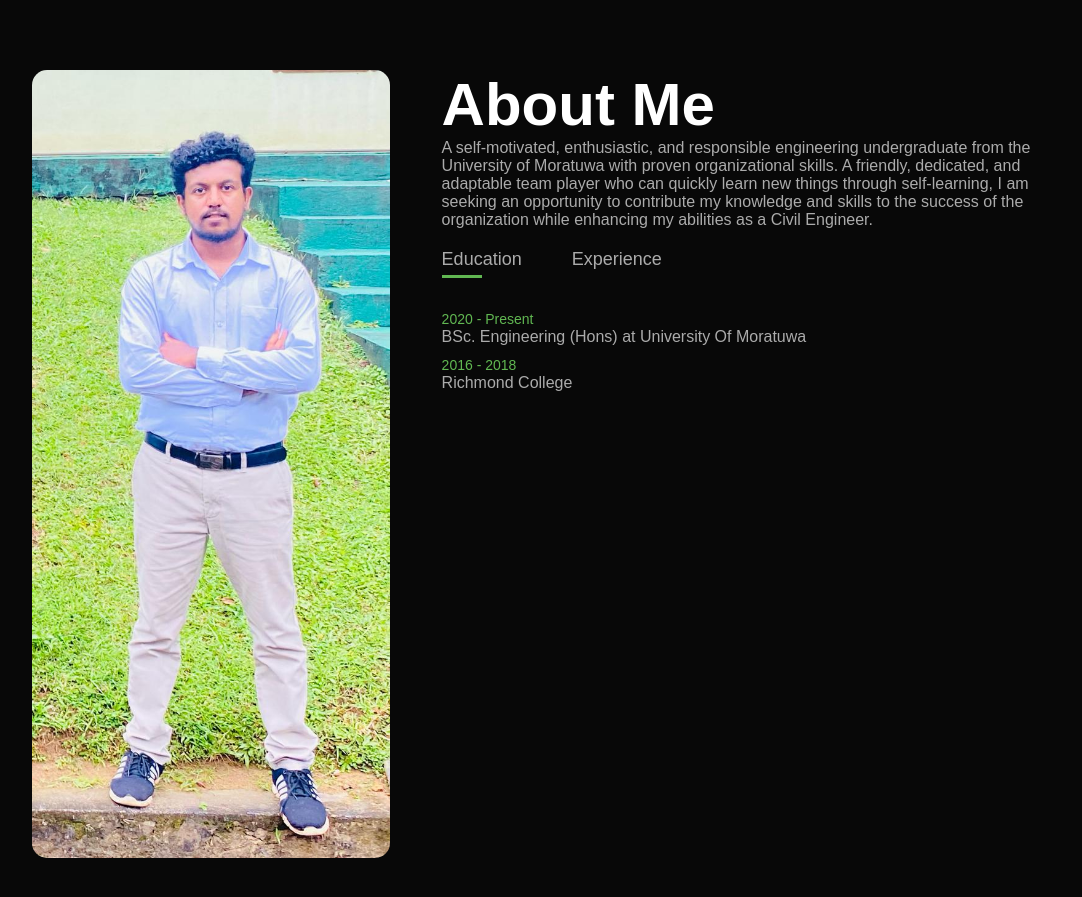
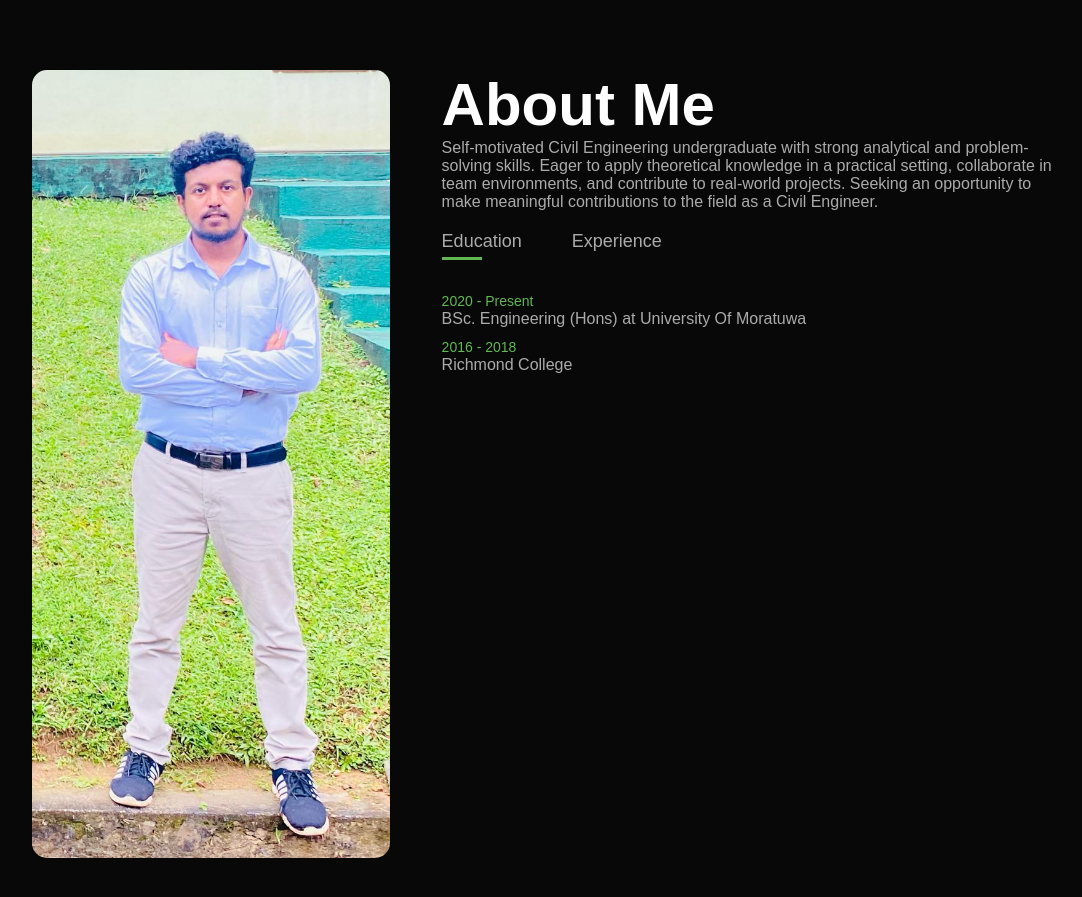
Before and after one commit to CharithJayashanka/portfolio, a plain HTML site: page index.html in a window 1280 px wide. Shown: the part 820-1717 px from the top of the page, without its empty margins (96-1178 px from the left). Drawn offline with Linux system fonts and the light colour scheme.

Commit message:
Update index.html

```diff
--- a/index.html
+++ b/index.html
@@ -43,13 +43,11 @@
           <div class="about-col-2">
             <h1 class="sub-title">About Me</h1>
             <p>
-              A self-motivated, enthusiastic, and responsible engineering
-              undergraduate from the University of Moratuwa with proven
-              organizational skills. A friendly, dedicated, and adaptable team
-              player who can quickly learn new things through self-learning, I
-              am seeking an opportunity to contribute my knowledge and skills to
-              the success of the organization while enhancing my abilities as a
-              Civil Engineer.
+              Self-motivated Civil Engineering undergraduate with strong analytical
+              and problem-solving skills. Eager to apply theoretical knowledge in a
+              practical setting, collaborate in team environments, and contribute to
+              real-world projects. Seeking an opportunity to make meaningful
+              contributions to the field as a Civil Engineer.
             </p>
             <div class="tab-titles">
               <p class="tab-links active-link" onclick="opentab('education')">
```
